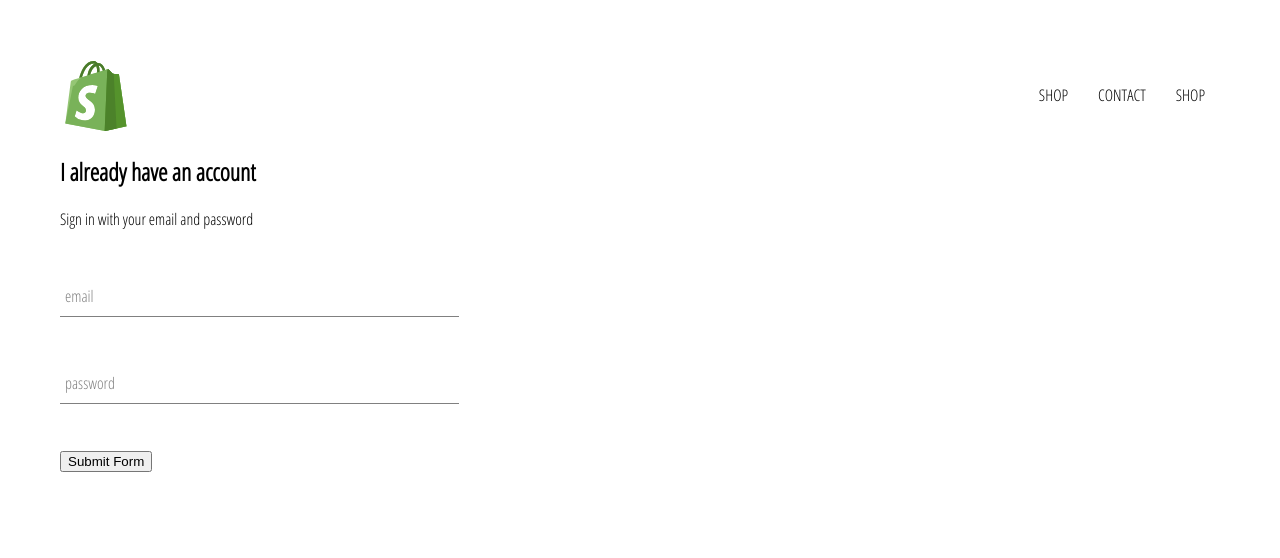
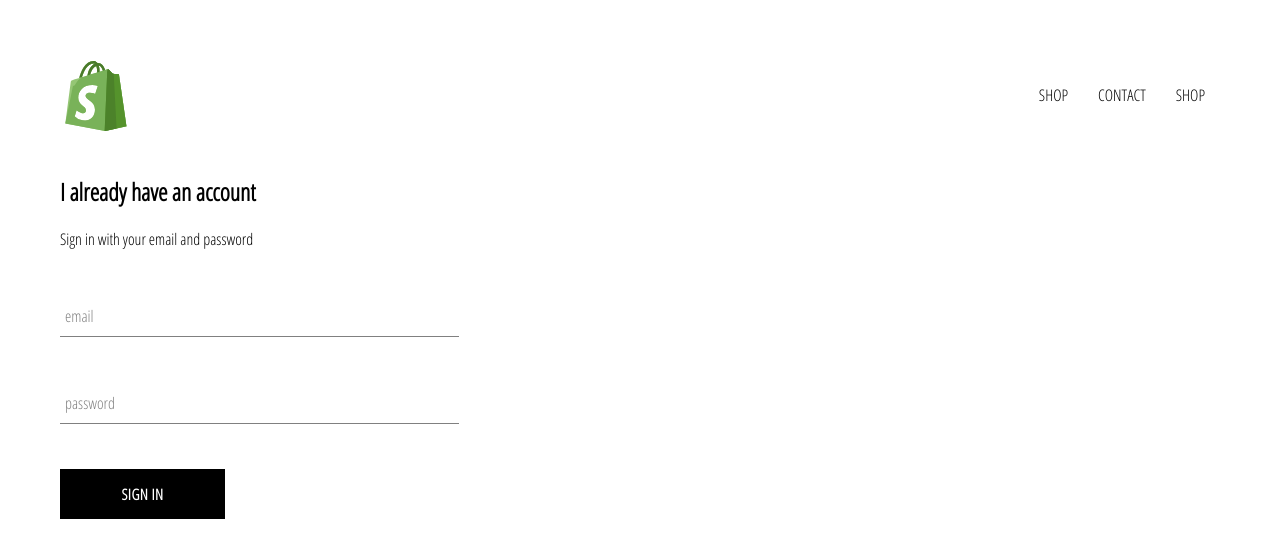
Before and after one commit to alexK150/web-store, a React (Create React App) app: page /signin in a window 1280 px wide. Shown: the top 558 px of the page. Built offline with nearby package versions, Linux system fonts and the light colour scheme.

Commit message:
init v10 added CustomButton Component & styles for it

```diff
--- /dev/null
+++ b/src/components/custom-button/CustomButton.component.jsx
@@ -0,0 +1,11 @@
+import React from 'react';
+
+import './custom-button.styles.scss'
+
+const CustomButton = ({children, ...otherProps}) => (
+    <button className='custom-button' {...otherProps}>
+        {children}
+    </button>
+);
+
+export default CustomButton;
--- /dev/null
+++ b/src/components/custom-button/custom-button.styles.scss
@@ -0,0 +1,22 @@
+.custom-button {
+  min-width: 165px;
+  width: auto;
+  height: 50px;
+  letter-spacing: 0.5px;
+  line-height: 50px;
+  padding: 0 35px 0 35px;
+  font-size: 15px;
+  background-color: black;
+  color: white;
+  text-transform: uppercase;
+  font-family: 'Open Sans Condensed';
+  font-weight: bolder;
+  border: none;
+  cursor: pointer;
+
+  &:hover {
+    background-color: white;
+    color: black;
+    border: 1px solid black;
+  }
+}
--- a/src/components/sign-in/SignIn.component.jsx
+++ b/src/components/sign-in/SignIn.component.jsx
@@ -1,5 +1,6 @@
 import React, {Component} from 'react';
 import FormInput from '../form-input/FormInput.component';
+import CustomButton from '../custom-button/CustomButton.component';
 
 import './sign-in.styles.scss'
 
@@ -49,7 +50,7 @@
                         label='password'
                         required
                     />
-                    <input type="submit" value='Submit Form'/>
+                    <CustomButton type='submit'>Sign in</CustomButton>
                 </form>
             </div>
         );
--- a/src/components/sign-in/sign-in.styles.scss
+++ b/src/components/sign-in/sign-in.styles.scss
@@ -1,3 +1,9 @@
 .sign-in {
   width: 30vw;
+  display: flex;
+  flex-direction: column;
+
+  .title {
+    margin: 10px 0;
+  }
 }
```
